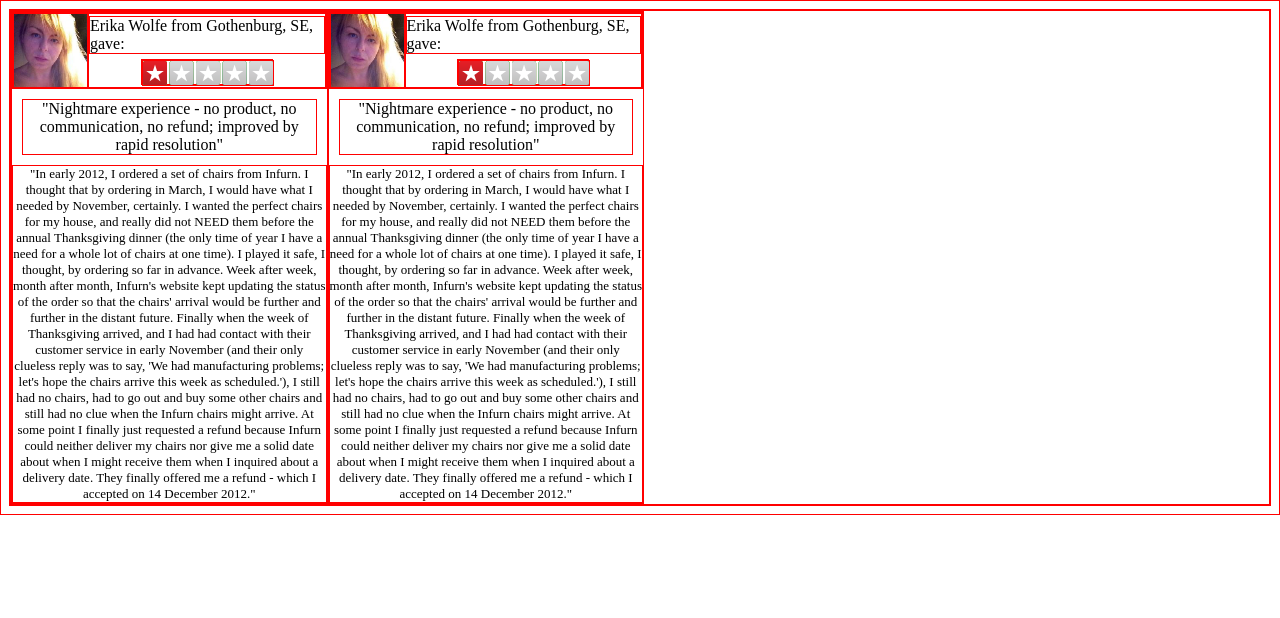
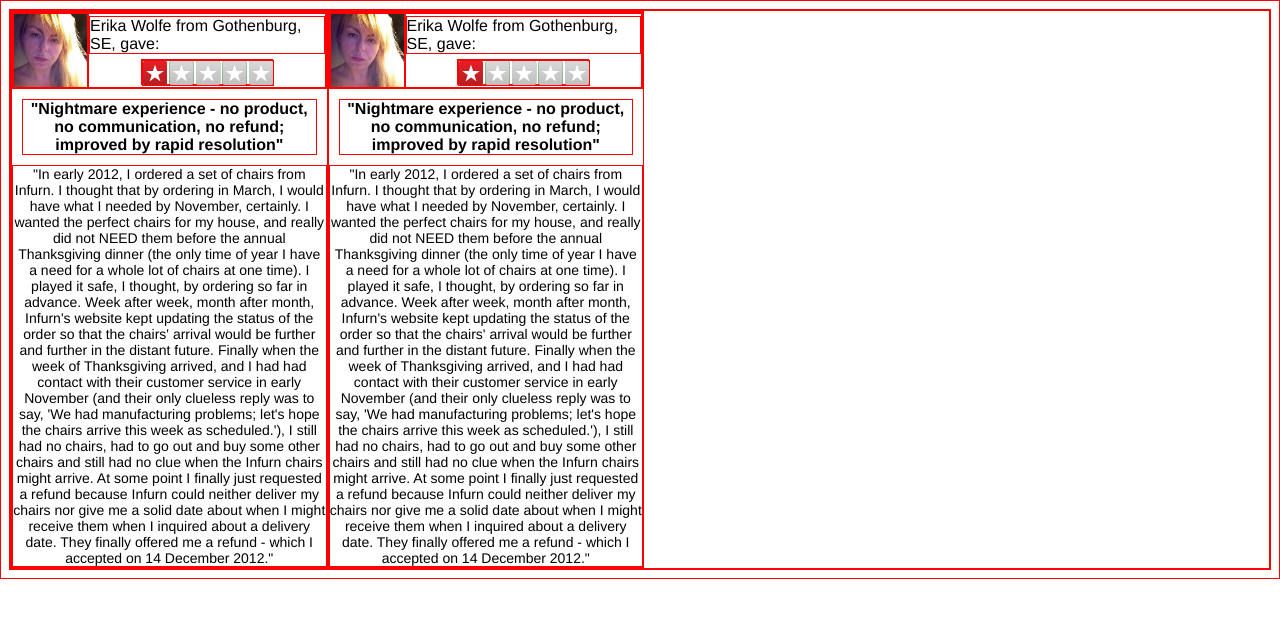
Before and after one commit to bapjiws/trustpilot-widget, a website: page index.html in a window 1280 px wide. Drawn offline with Linux system fonts and the light colour scheme.

Commit message:
Set up fonts

```diff
--- a/styles/main.scss
+++ b/styles/main.scss
@@ -2,6 +2,7 @@
 @import "mixins";
 
 $containers-per-row: 4;
+$font-stack: Helvetica Neue,Arial,Helvetica,sans-serif;
 
 .widget-container {
   display: flex;
@@ -29,6 +30,7 @@
         .review-author {
           width: 100%;
           @include flexbox-with-centered-contents;
+          font-family: $font-stack;
         }
 
         .rating-container {
@@ -53,12 +55,16 @@
     }
 
     .review-title {
+      font-family: $font-stack;
+      font-size: 16px;
+      font-weight: 700;
       text-align: center;
       margin: 10px;
     }
 
     .review-body {
-      font-size: 13px;
+      font-family: $font-stack;
+      font-size: 14px;
       text-align: center;
     }
   }
```
Also changed, not shown: styles/main.css, 1 other file.
